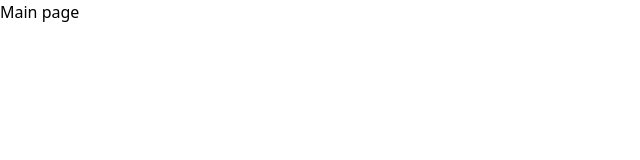
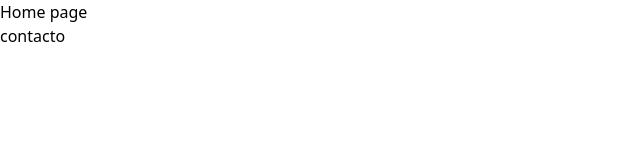
Before and after one commit to AleksanderProkhorenkoDEV/Blog, a Next.js app in the folder front/: page / in a window 1280 px wide. Shown: the top 160 px of the page, without its empty margins (0-640 px from the left). Built offline with nearby package versions, Linux system fonts and the light colour scheme.

Commit message:
feat: create the first test test

```diff
--- a/front/src/app/page.tsx
+++ b/front/src/app/page.tsx
@@ -1,9 +1,10 @@
-const Home: React.FC = () => {
+import Link from "next/link";
+
+export default function Home() {
   return (
     <div>
-      <h1>Main page</h1>
+      <h1>Home page</h1>
+      <Link href={"/contact"}>contacto</Link>
     </div>
   );
-};
-
-export default Home;
+}
```
Also changed, not shown: 1 other file (tests, documents, lock files or other folders).
